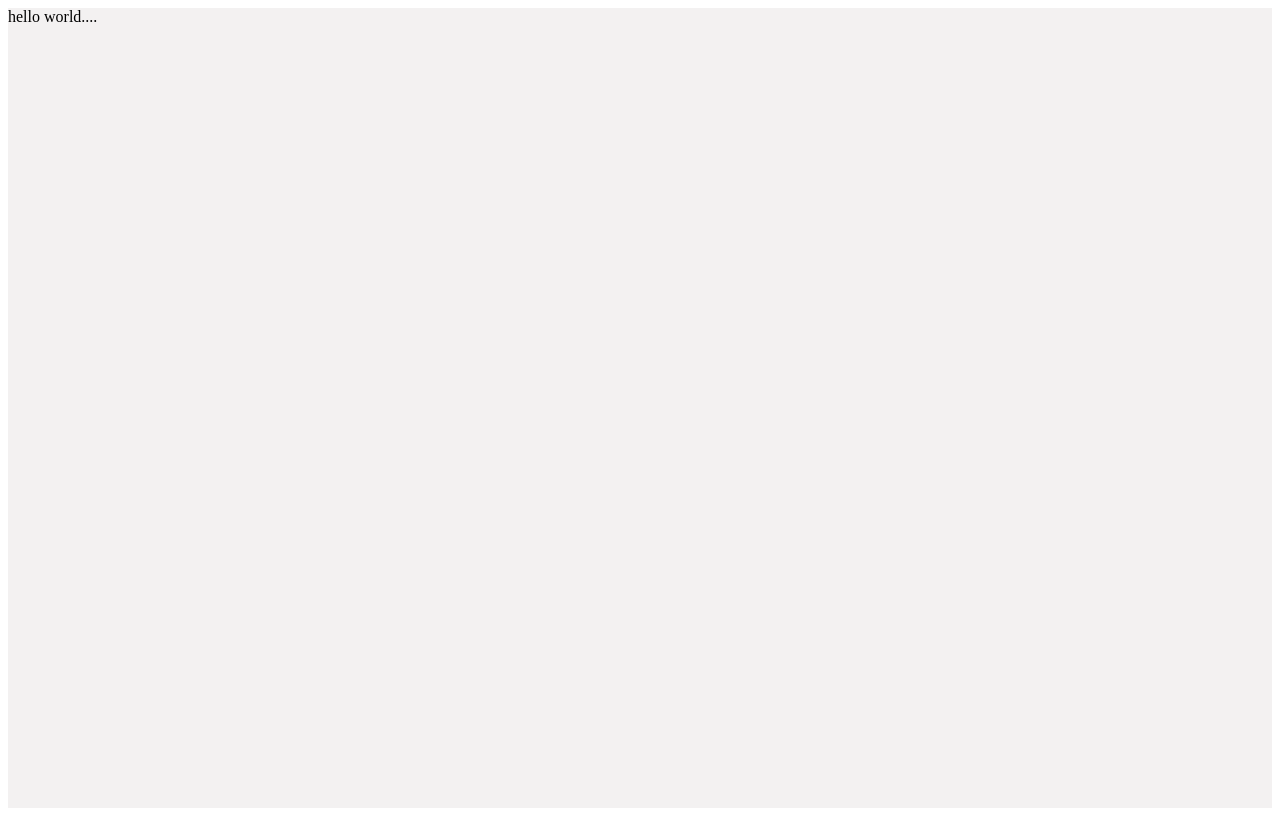
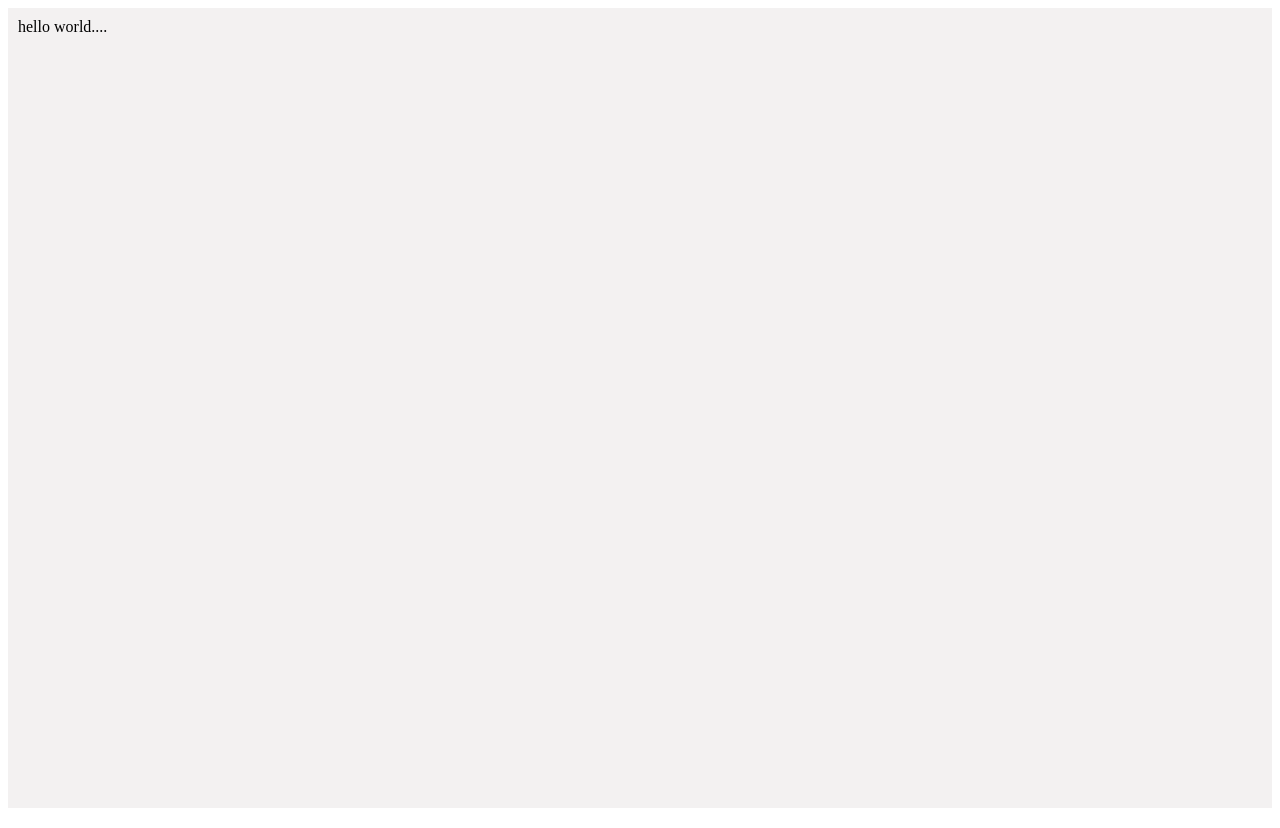
Before and after one commit to farshad161/fakir-challenge, a React (Create React App) app: page / in a window 1280 px wide. Built offline with nearby package versions, Linux system fonts and the light colour scheme.

Commit message:
adding class of app

```diff
--- a/src/components/App.tsx
+++ b/src/components/App.tsx
@@ -1,12 +1,13 @@
 import * as React from "react";
 import AutoComplete from "./AutoComplete";
 
-interface AppProps {
-  className?: string;
-}
-class App extends React.Component<AppProps> {
+class App extends React.Component {
   render(): React.ReactNode {
-    return <AutoComplete />;
+    return (
+      <div className="app">
+        <AutoComplete />
+      </div>
+    );
   }
 }
 
```
